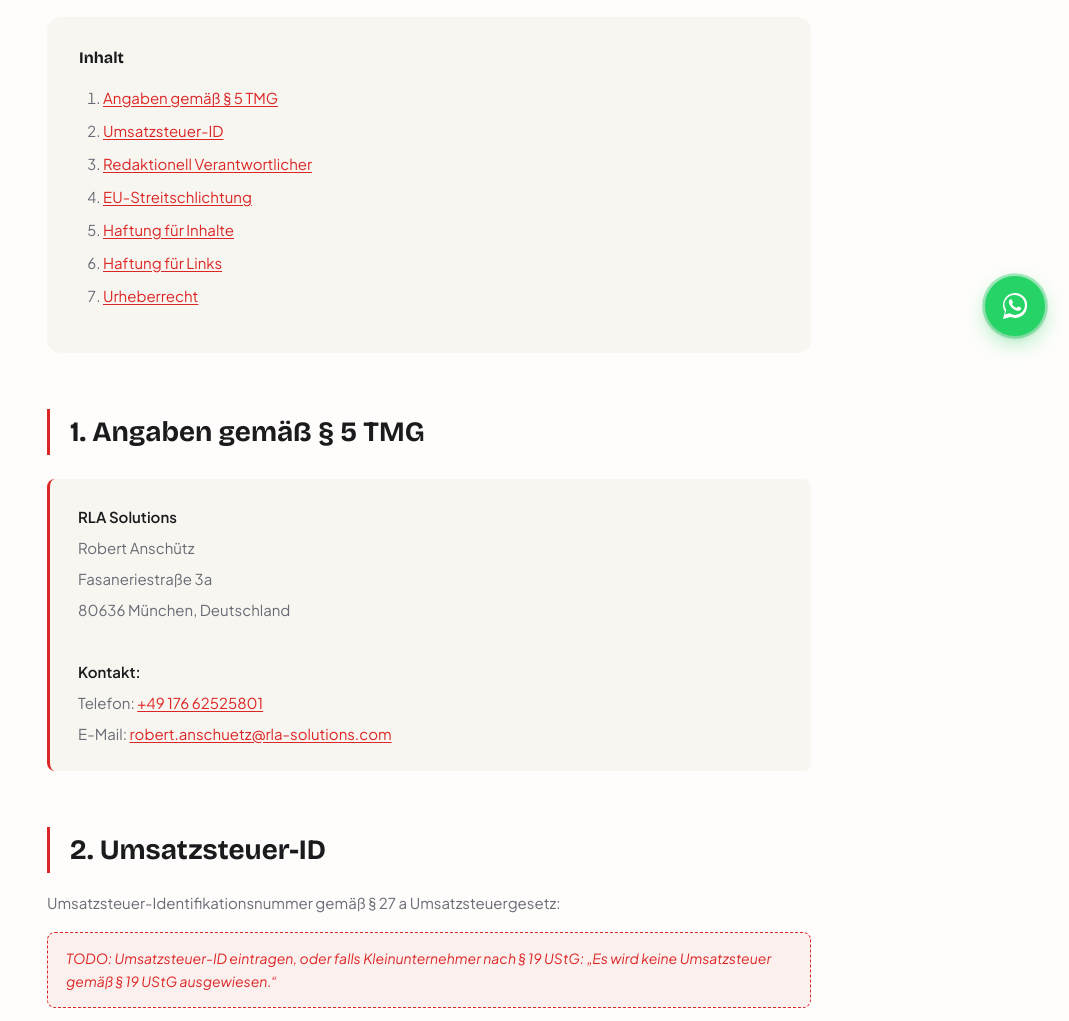
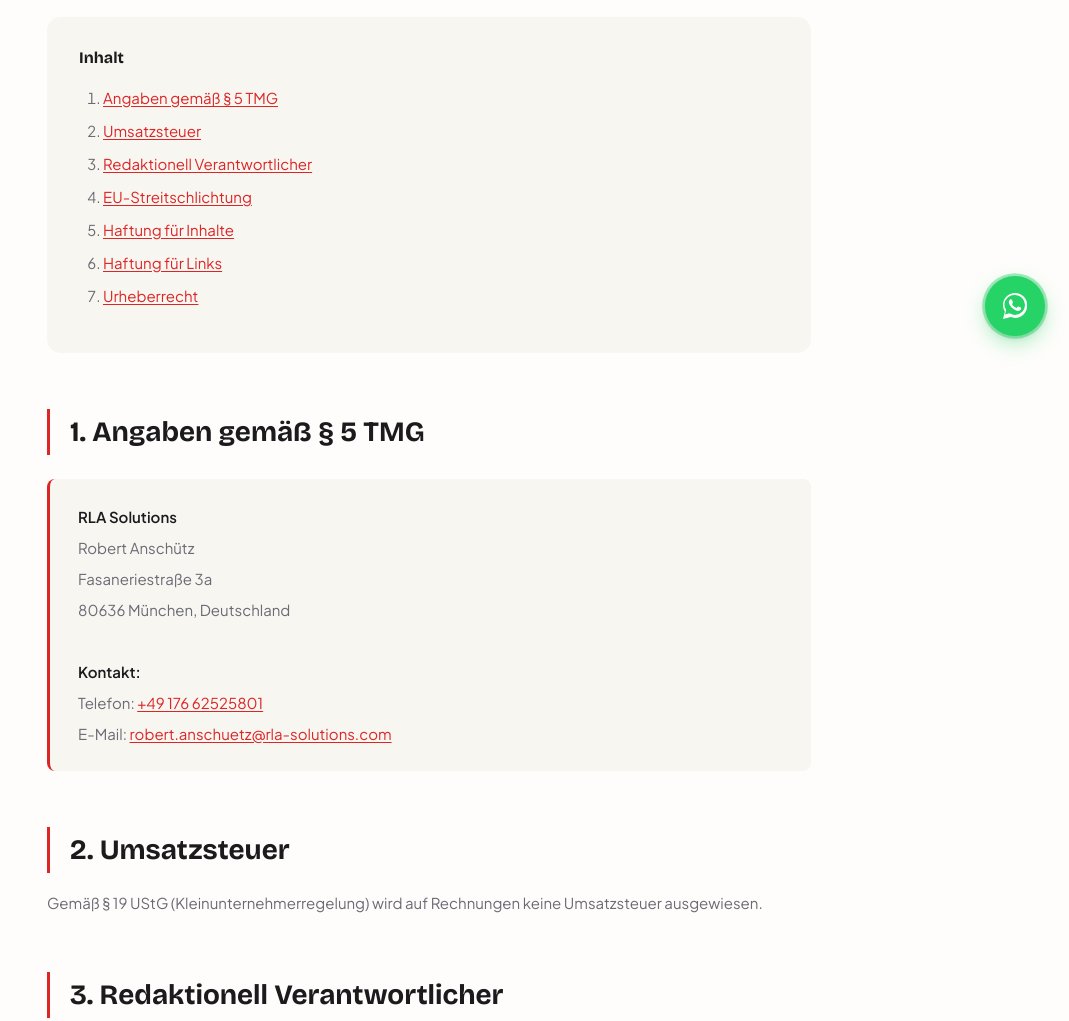
Before and after one commit to RobertAnschuetz/rla-solutions-website, a website: page en/impressum.html in a window 1280 px wide. Shown: the part 440-1461 px from the top of the page, without its empty margins (211-1280 px from the left). Drawn offline with Linux system fonts and the light colour scheme.

Commit message:
Fill Impressum Umsatzsteuer section with Kleinunternehmer text (§ 19 UStG)
- Replace TODO placeholder + UStID heading with proper Kleinunternehmer phrasing
- Both DE and EN impressum.html mirrors updated
- TOC entry simplified from 'Umsatzsteuer-ID' → 'Umsatzsteuer'
- If user later switches to regular VAT-paying business with a UStID, swap one paragraph back

```diff
--- a/en/impressum.html
+++ b/en/impressum.html
@@ -107,7 +107,7 @@
         <div class="legal-toc__title">Inhalt</div>
         <ol>
           <li><a href="#angaben">Angaben gem&auml;&szlig; &sect; 5 TMG</a></li>
-          <li><a href="#umsatzsteuer">Umsatzsteuer-ID</a></li>
+          <li><a href="#umsatzsteuer">Umsatzsteuer</a></li>
           <li><a href="#verantwortlich">Redaktionell Verantwortlicher</a></li>
           <li><a href="#streitschlichtung">EU-Streitschlichtung</a></li>
           <li><a href="#haftung-inhalte">Haftung f&uuml;r Inhalte</a></li>
@@ -129,10 +129,9 @@
         <p>E-Mail: <a href="mailto:robert.anschuetz@rla-solutions.com">robert.anschuetz@rla-solutions.com</a></p>
       </div>
 
-      <!-- 2. Umsatzsteuer-ID -->
-      <h2 id="umsatzsteuer" class="reveal">2. Umsatzsteuer-ID</h2>
-      <p>Umsatzsteuer-Identifikationsnummer gem&auml;&szlig; &sect; 27 a Umsatzsteuergesetz:</p>
-      <div class="todo-marker">TODO: Umsatzsteuer-ID eintragen, oder falls Kleinunternehmer nach &sect; 19 UStG: &bdquo;Es wird keine Umsatzsteuer gem&auml;&szlig; &sect; 19 UStG ausgewiesen.&ldquo;</div>
+      <!-- 2. Umsatzsteuer -->
+      <h2 id="umsatzsteuer" class="reveal">2. Umsatzsteuer</h2>
+      <p>Gem&auml;&szlig; &sect; 19 UStG (Kleinunternehmerregelung) wird auf Rechnungen keine Umsatzsteuer ausgewiesen.</p>
 
       <!-- 3. Verantwortlicher -->
       <h2 id="verantwortlich" class="reveal">3. Redaktionell Verantwortlicher</h2>
```
Also changed, not shown: impressum.html (+4 -5 lines).
